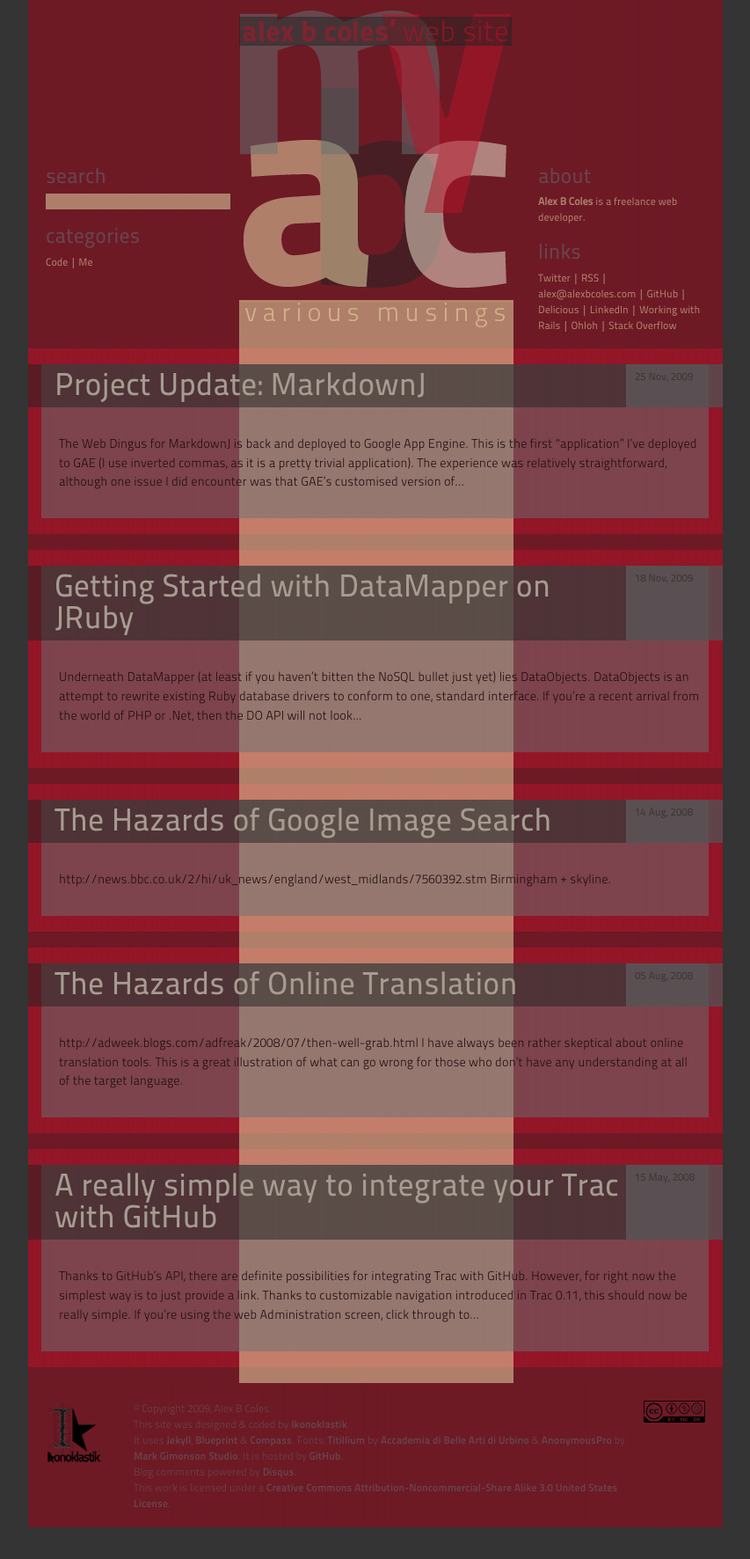
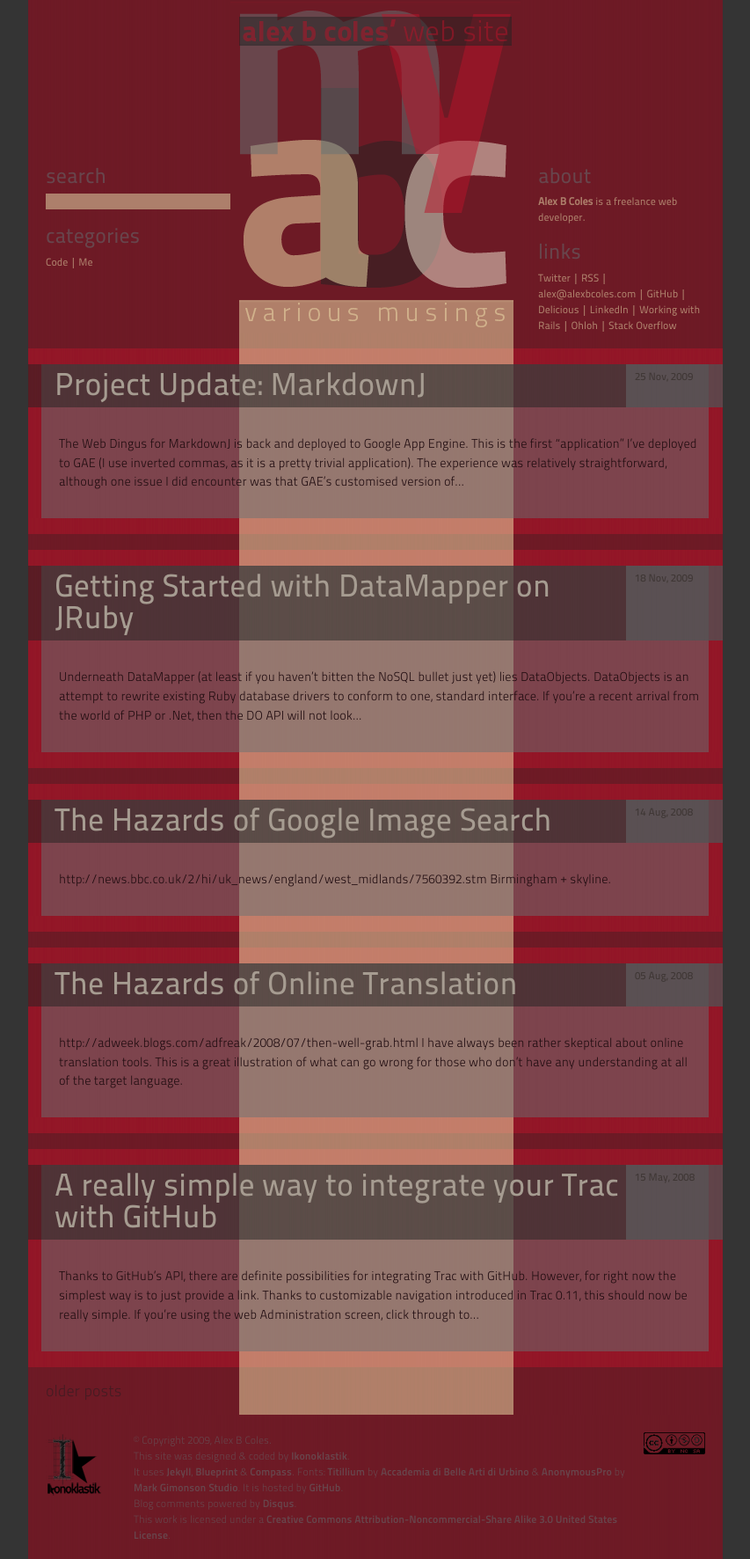
Before and after one commit to myabc/myabc.github.com, a Jekyll site: the page built from index.html, in a window 1280 px wide. Shown: the whole page at 88% size, without its empty margins (208-1061 px from the left). Built offline with Jekyll 4.4.1, drawn with Linux system fonts in a browser that asks for light colours; nearby versions of some CDN libraries; the list of posts is cut into pages by our own code; before the commit the page ends 1736 px from its top, so only the background shows below that.

Commit message:
Add pagination
Signed-off-by: Guillermo Tirelli <me@guillermotirelli.com>

```diff
--- a/_config.yml
+++ b/_config.yml
@@ -1,2 +1,3 @@
 auto:       true
 pygments:   true
+paginate:   5
--- a/index.html
+++ b/index.html
@@ -3,6 +3,31 @@ layout: default
 title:  Various Musings
 ---
 
-{% for post in site.posts offset: 0 limit: 5 %}
+{% for post in paginator.posts %}
+
   {% include post_item.html %}
+
 {% endfor %}
+
+<div class="paginator" id="separator-post">
+  <div id="menu-down-left">
+    {% if paginator.next_page %}
+      <h3><a href="/page{{ paginator.next_page }}/">older posts</a></h3>
+    {% endif %}
+  </div>
+  <div id="menu-down-center">
+    &nbsp;
+  </div>
+  <div id="menu-down-right">
+    {% if paginator.previous_page %}
+      <h3><a href="
+        {% if paginator.previous_page == 1 %}
+          /
+        {% else %}
+          /page{{ paginator.previous_page }}
+        {% endif %}">newer posts</a></h3>
+      {% endif %}
+  </div>
+  <div id="clear-float">
+  </div>
+</div>
--- a/stylesheets/screen.css
+++ b/stylesheets/screen.css
@@ -98,7 +98,7 @@ body.bp .first { margin-left: 0; padding-left: 0; }
 body.bp .last { margin-right: 0; padding-right: 0; }
 body.bp .top { margin-top: 0; padding-top: 0; }
 body.bp .bottom { margin-bottom: 0; padding-bottom: 0; }
-body.bp .showgrid { background: url('/images/grid.png?1255172044'); }
+body.bp .showgrid { background: url('/images/grid.png?1259179649'); }
 body.bp .error { padding: .8em; margin-bottom: 1em; border: 2px solid #dddddd; background: #fbe3e4; color: #8a1f11; border-color: #fbc2c4; }
 body.bp .error a { color: #8a1f11; }
 body.bp .notice { padding: .8em; margin-bottom: 1em; border: 2px solid #dddddd; background: #fff6bf; color: #514721; border-color: #ffd324; }
@@ -161,6 +161,16 @@ form.bp textarea { width: 390px; height: 250px; }
 
 #menu-right { padding-top: 170px; padding-left: 20px; padding-right: 20px; margin: 0; width: 190px; float: left; }
 
+#menu-down-left { padding-top: 0px; padding-left: 20px; padding-right: 20px; margin: 0; width: 190px; float: left; }
+#menu-down-left a, #menu-down-left h3 { color: #451c23 !important; text-decoration: none !important; }
+#menu-down-left a:hover, #menu-down-left h3:hover { color: #a69c91 !important; }
+
+#menu-down-center { margin: 0; width: 330px; float: left; }
+
+#menu-down-right { padding-top: 0px; padding-left: 20px; padding-right: 20px; margin: 0; width: 190px; float: left; text-align: right; }
+#menu-down-right a, #menu-down-right h3 { color: #451c23 !important; text-decoration: none !important; }
+#menu-down-right a:hover, #menu-down-right h3:hover { color: #a69c91 !important; }
+
 #search input { background-color: #ad7f6b; border: none; }
 
 #image-left { margin: 0; width: 100px; float: left; padding-left: 20px; padding-top: 20px; }
```
Also changed, not shown: _sass/screen.sass (+32 -0 lines).
